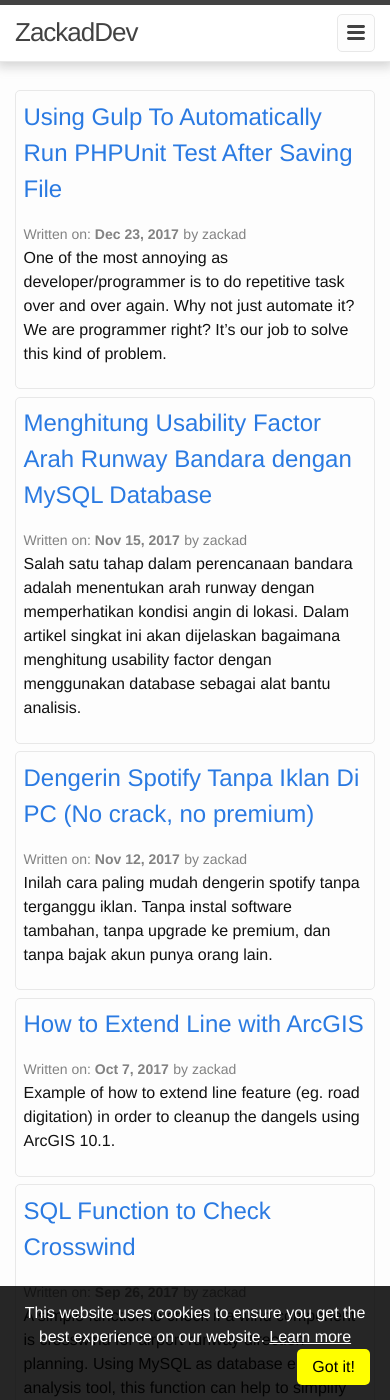
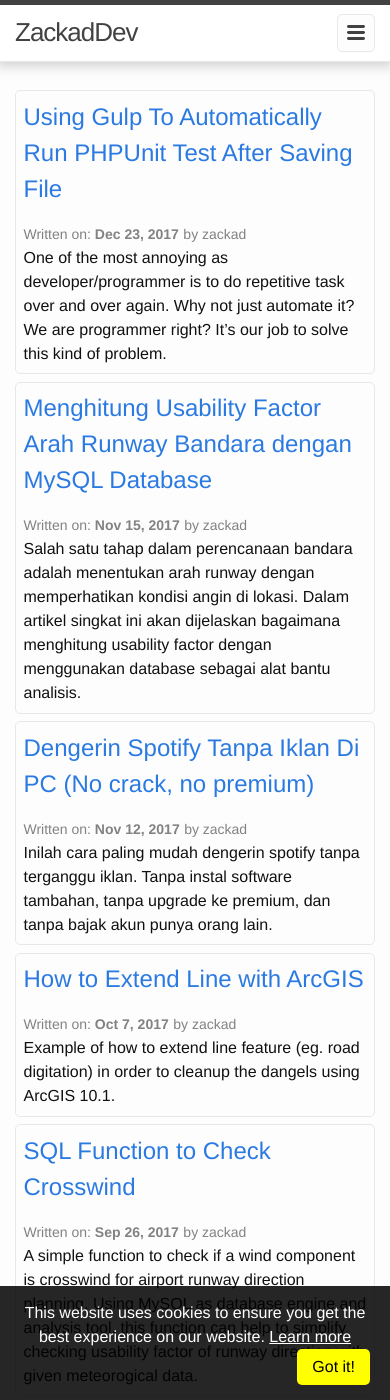
Before and after one commit to zackad/blog-src, a Jekyll site: the page built from index.md, in a window 390 px wide and 1400 px high. Built offline with Jekyll 4.4.1, drawn with Linux system fonts in a browser that asks for light colours.

Commit message:
remove margin-bottom from paragraph on small screen, #9

```diff
--- a/_sass/minima/_layout.scss
+++ b/_sass/minima/_layout.scss
@@ -192,6 +192,12 @@
     border-radius: 5px;
     padding: $spacing-unit / 4;
   }
+
+  @include media-query($on-palm) {
+    p {
+      margin-bottom: 0;
+    }
+  }
 }
 
 .post-meta {
```
